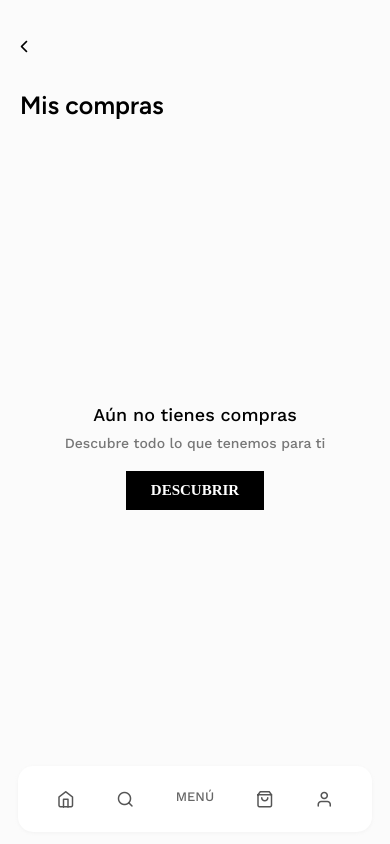
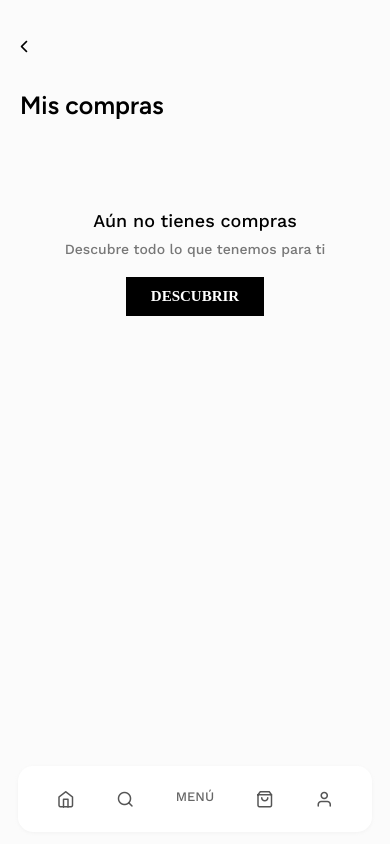
Before and after one commit to katelysmedina/ProyectoII-Ecommerce, a React Native app: screen /MisCompras in a window 390 px wide. Built offline with nearby package versions, Linux system fonts and the light colour scheme; what react-native-root-siblings would draw is missing.

Commit message:
actualice mi compraScreen y empece seguimiento compra

```diff
--- a/App.js
+++ b/App.js
@@ -27,9 +27,11 @@ import PagoConTarjetaScreen from './screens/PagoConTarjetaScreen';
 import GiftcardScreen from './screens/GiftcardScreen';
 import PantallaConfirmacionScreen from './screens/PantallaConfirmacionScreen';
 import DireccionesPago from './screens/DireccionesPago';
+import SeguimientoCompraScreen from './screens/SeguimientoCompraScreen';
 
 import { ProductProvider } from './components/ProductProvider';
 import { MiBolsaProvider } from './components/MiBolsaProvider';
+import { MisComprasProvider } from './components/MisComprasProvider';
 
 const Stack = createNativeStackNavigator();
 
@@ -69,6 +71,7 @@ const App = () => {
 
   return (
     <RootSiblingParent>
+      <MisComprasProvider>
         <ProductProvider>
           <MiBolsaProvider>
             <NavigationContainer>
@@ -189,10 +192,16 @@ const App = () => {
                   options={{ headerShown: false }}
                 />
 
+                <Stack.Screen
+                  name="SeguimientoCompra"
+                  component={SeguimientoCompraScreen}
+                  options={{ headerShown: false }}
+                />
               </Stack.Navigator>
             </NavigationContainer>
           </MiBolsaProvider>
         </ProductProvider>
+      </MisComprasProvider>
     </RootSiblingParent>
   );
 };
--- /dev/null
+++ b/components/MisComprasProvider.jsx
@@ -0,0 +1,37 @@
+import React, { createContext, useState } from 'react';
+import AsyncStorage from '@react-native-async-storage/async-storage';
+
+export const MisComprasContext = createContext();
+
+export const MisComprasProvider = ({ children }) => {
+    const [misCompras, setItemsToMisCompras] = useState([]);
+
+    const save = async (items, storageName) =>{
+        try {
+            await AsyncStorage.setItem(storageName, JSON.stringify(items));
+        } catch (error) {
+            console.error(`Error al guardar las compras`, error);
+        }
+    }
+
+    const addItemToMisCompras = (items) => {
+        var date = new Date();
+        date.setDate(date.getDate() + 3);
+
+        const updatedCompras = [...misCompras, {
+            titulo: "Compra en transito",
+            seguimientoEstadoId: 1,
+            fecha: `Fecha de entrega estimada ${date.getDay()}/${date.getMonth()}/${date.getFullYear()}`,
+            compras: [...items]
+        }];
+        setItemsToMisCompras(updatedCompras);
+        save(updatedCompras, 'misCompras');
+    }
+
+
+return (
+  <MisComprasContext.Provider value={{ misCompras, addItemToMisCompras }}>
+    {children}
+  </MisComprasContext.Provider>
+);
+};
--- a/screens/ConfigurationScreen.jsx
+++ b/screens/ConfigurationScreen.jsx
@@ -3,9 +3,9 @@ import { View, StyleSheet, Text, TouchableOpacity } from 'react-native';
 import Feather from '@expo/vector-icons/Feather';
 import NavBar from '../components/NavBar';
 import CustomModal from '../components/CustomModal';
-import TerminosCondiciones from './staticfiles/terminos-condiciones';
-import PoliticaPrivacidad from './staticfiles/politica-privacidad';
-import PoliticaSeguridad from './staticfiles/politica-seguridad';
+import TerminosCondiciones from './staticFiles/terminos-condiciones';
+import PoliticaPrivacidad from './staticFiles/politica-privacidad';
+import PoliticaSeguridad from './staticFiles/politica-seguridad';
 
 const ConfigurationScreen = ({ navigation }) => {
   const [isTerminosVisible, setTerminosVisible] = useState(false)
--- a/screens/MiBolsaScreen.jsx
+++ b/screens/MiBolsaScreen.jsx
@@ -117,7 +117,7 @@ const styles = StyleSheet.create({
         bottom: 0,
         left: 0,
         right: 0,
-        borderTopWidth: 2,
+        borderTopWidth: 1,
         borderTopColor: '#E3E3E3',
         height: 58
     },
@@ -242,10 +242,11 @@ const styles = StyleSheet.create({
     },
     totalMiBolsa: {
         flex: 1,
-        marginTop: 5,
+        paddingTop: 5,
         paddingRight: 15,
         alignItems: 'flex-end',
         backgroundColor: '#fff',
+        height: '100%'
     },
     continuarButtonText: {
         color: '#fff',
--- a/screens/MisComprasScreen.jsx
+++ b/screens/MisComprasScreen.jsx
@@ -1,16 +1,44 @@
-import React from 'react';
-import { View, StyleSheet, Text, TouchableOpacity } from 'react-native';
+import React, { useContext } from 'react';
+import { View, StyleSheet, Text, TouchableOpacity, FlatList, Image } from 'react-native';
 import Feather from '@expo/vector-icons/Feather';
 import NavBar from '../components/NavBar';
 
+import { MisComprasContext } from '../components/MisComprasProvider';
+
 const MisComprasScreen = ({ navigation }) => {
+
+  const { misCompras } = useContext(MisComprasContext);
+
+
+  const renderProduct = ({ item, index }) => (
+    <TouchableOpacity onPress={()=> navigation.navigate('SeguimientoCompra',{ compraId: (index + 1) })}>
+      <View style={styles.items}>
+          <View style={styles.infoProductImage}>
+              <Image source={item.compras[0].image[0]} style={styles.productImage} />
+          </View>
+          <View style={styles.infoProduct}>
+              <Text style={styles.productName}>{item.titulo}</Text>
+              <Text style={styles.textDescription}>{item.fecha}</Text>
+              <Feather style={styles.icon} name="chevron-right" size={25} color="black" />
+          </View>
+      </View>
+    </TouchableOpacity>
+  );
+
   return (
     <View style={styles.container}>
       <TouchableOpacity style={styles.closeButton} onPress={() => navigation.goBack()}>
         <Feather name="chevron-left" size={20} color="black" />
       </TouchableOpacity>
       <Text style={styles.title}>Mis compras</Text>
-
+      <FlatList
+        data={misCompras}
+        renderItem={renderProduct}
+        keyExtractor={(_, index) => index.toString()}
+        showsVerticalScrollIndicator={true}
+        style={styles.productList}
+        contentContainerStyle={{ paddingBottom: 70 }}
+        ListEmptyComponent={
           <View style={styles.emptyContainer}>
             <Text style={styles.emptyText}>Aún no tienes compras</Text>
             <Text style={styles.emptySubText}>Descubre todo lo que tenemos para ti</Text>
@@ -18,13 +46,19 @@ const MisComprasScreen = ({ navigation }) => {
               <Text style={styles.discoverButtonText}>Descubrir</Text>
             </TouchableOpacity>
           </View>
+        }
+       />
       <NavBar navigation={navigation} />
-
     </View>
   );
 };
 
 const styles = StyleSheet.create({
+  productList:{
+    flex: 1,
+    width: "100%",
+    height: "100%",
+  },
   container: {
     flex: 1,
     paddingHorizontal: 20,
@@ -45,9 +79,12 @@ const styles = StyleSheet.create({
   },
   emptyContainer: {
     flex: 1,
+    flexDirection: 'row',
+    flexWrap: 'wrap',
+    height: '100%',
     justifyContent: 'center',
     alignItems: 'center',
-    marginTop: -60,
+    marginTop: 70,
   },
   emptyText: {
     fontFamily: 'WorkSans-Medium',
@@ -73,6 +110,46 @@ const styles = StyleSheet.create({
     textTransform: 'uppercase',
     fontFamily: 'WorkSans-Regular',
   },
+  items: {
+    flex: 1,
+    flexDirection: "row",
+    borderTopWidth: 0.5,
+    borderBottomWidth: 0.5,
+    marginTop: 5,
+    borderColor: "#E3E3E3"
+  },
+  productImage: {
+      width: '60%',
+      height: 75,
+      objectFit: 'fill',
+  },
+  infoProductImage: {
+      paddingVertical: 5,
+      paddingLeft: 5,
+      flex: 1
+  },
+  infoProduct: {
+    paddingVertical: 8,
+    flex: 2,
+    position: 'relative'
+  },
+  productName: {
+      fontSize: 16,
+      marginVertical: 4,
+      fontFamily: 'WorkSans-Regular',
+      fontWeight: 'bold',
+  },
+  textDescription: {
+      fontSize: 10,
+      marginVertical: 4,
+      fontFamily: 'WorkSans-Regular',
+      fontWeight: 'semi-bold',
+  },
+  icon:{
+    position: 'absolute',
+    top: '50%',
+    right: 0
+  }
 });
 
 export default MisComprasScreen;
--- a/screens/PagoConTarjetaScreen.jsx
+++ b/screens/PagoConTarjetaScreen.jsx
@@ -1,9 +1,15 @@
-import React, { useState } from "react";
+import React, { useContext, useState } from "react";
 import { View, TextInput, StyleSheet, Alert, Text, TouchableOpacity } from "react-native";
 import Feather from "@expo/vector-icons/Feather";
+import { MiBolsaContext } from "../components/MiBolsaProvider";
+import { MisComprasContext } from "../components/MisComprasProvider";
 
 const PagoConTarjetaScreen = ({ route, navigation }) => {
   const { total, tipoEnvio } = route.params;
+
+  const { MiBolsa, vaciarBolsa } = useContext(MiBolsaContext);
+  const { misCompras, addItemToMisCompras } = useContext(MisComprasContext);
+
   const [cardDetails, setCardDetails] = useState({
     number: '',
     expMonth: '',
@@ -18,14 +24,14 @@ const PagoConTarjetaScreen = ({ route, navigation }) => {
     setCardDetails({ ...cardDetails, number: formatted });
   };
 
-  const handlePayment = () => {
-    {
+  const  handlePayment = () => {
+    addItemToMisCompras(MiBolsa);
+    vaciarBolsa();
       navigation.navigate("PantallaConfirmacionScreen", {
         total,
         tipoEnvio,
-        metodoPago: "Gift Card",
+        metodoPago: "Pago con tarjeta",
       });
-  };
   };
 
   const handleExpiryChange = (text) => {
--- /dev/null
+++ b/screens/SeguimientoCompraScreen.jsx
@@ -0,0 +1,122 @@
+import React, {useEffect, useContext, useState } from 'react';
+import { View, StyleSheet, Text, TouchableOpacity, FlatList, Image } from 'react-native';
+import Feather from '@expo/vector-icons/Feather';
+import NavBar from '../components/NavBar';
+
+import { MisComprasContext } from '../components/MisComprasProvider';
+
+const SeguimientoCompraScreen = ({ navigation, route }) => {
+    const { misCompras } = useContext(MisComprasContext);
+
+    const [estadoSeguimiento, setEstadoSeguimiento] = useState(0);
+    const { compraId } = route.params;
+    const index = compraId - 1;
+    const estados = [
+        { id: 1, nombre: 'En transito'},
+        { id: 2, nombre: 'En preparación'},
+        { id: 3, nombre: 'En camino'},
+        { id: 4, nombre: 'Entregado'},
+      ];
+
+
+
+      useEffect(() => {
+        setEstadoSeguimiento(misCompras[index].seguimientoEstadoId)
+      }, []);
+
+  return (
+    <View style={styles.container}>
+      <TouchableOpacity style={styles.closeButton} onPress={() => navigation.goBack()}>
+        <Feather name="chevron-left" size={20} color="black" />
+      </TouchableOpacity>
+      <Text style={styles.title}>Seguimiento de envío # {compraId}</Text>
+      <Text style={styles.subtitle}>{misCompras[index].fecha}</Text>
+
+      <View style={styles.containerTimeLine}>
+      {estados.map((estado, index) => (
+        <View key={estado.id} style={styles.stepContainer}>
+          <View
+            style={[
+              styles.circle,
+              { backgroundColor: estadoSeguimiento == estado.id ? '#4CAF50' : '#BDBDBD' }
+            ]}
+          />
+          {/* Línea */}
+            <View
+              style={[
+                styles.line,
+                { backgroundColor: estadoSeguimiento == estado.id ? '#4CAF50' : '#BDBDBD'  }
+              ]}
+            />
+
+          {/* Texto de estado */}
+          <Text style={styles.text}>{estado.nombre}</Text>
+        </View>
+      ))}
+    </View>
+
+      <NavBar navigation={navigation} />
+    </View>
+  );
+};
+
+const styles = StyleSheet.create({
+
+  container: {
+    flex: 1,
+    paddingHorizontal: 20,
+    paddingVertical: 10,
+    backgroundColor: 'rgba(255, 255, 255, 0.7)',
+  },
+  closeButton: {
+    position: 'absolute',
+    top: 35,
+    left: 14,
+    zIndex: 1,
+  },
+  title: {
+    fontFamily: 'Figtree-SemiBold',
+    fontSize: 20,
+    marginBottom: 5,
+    marginTop: 80,
+  },
+
+  subtitle: {
+    fontFamily: 'WorkSans-Regular',
+    fontSize: 12,
+    marginBottom: 20,
+  },
+  containerTimeLine: {
+    flexDirection: 'row',
+    justifyContent: 'space-between',
+    padding: 20,
+  },
+  stepContainer: {
+    width: '25%',
+    height: 50,
+    position: 'relative'
+  },
+  circle: {
+    width: 15,
+    height: 15,
+    borderRadius: 10,
+    position: 'absolute',
+    top: -7.5,
+    right: '46%',
+    zIndex: 1,
+  },
+
+  line: {
+    width: '100%',
+    height: 2,
+  },
+  text: {
+    fontFamily: 'WorkSans-Regular',
+    marginTop: 10,
+    fontSize: 11,
+    textAlign: 'center',
+  },
+
+});
+
+export default SeguimientoCompraScreen;
```
Also changed, not shown: components/MiBolsaProvider.jsx (+8 -12 lines), screens/PantallaConfirmacionScreen.jsx (+2 -5 lines). Lines whose indentation alone changed are shown as unchanged.
